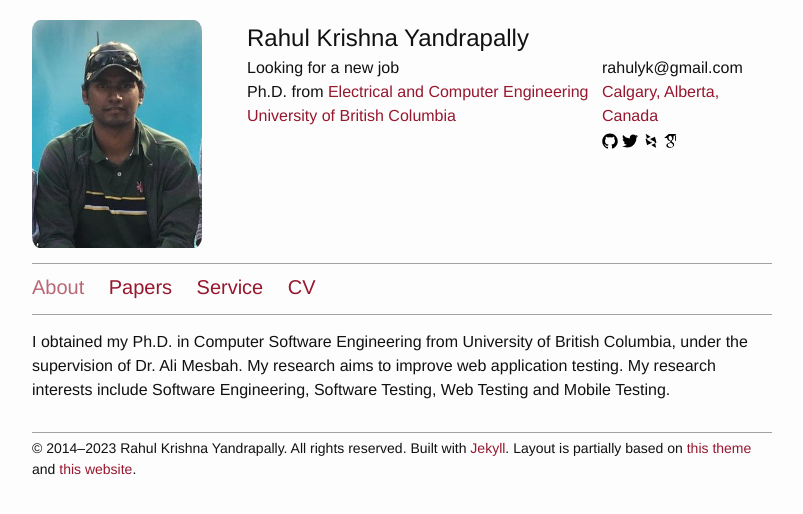
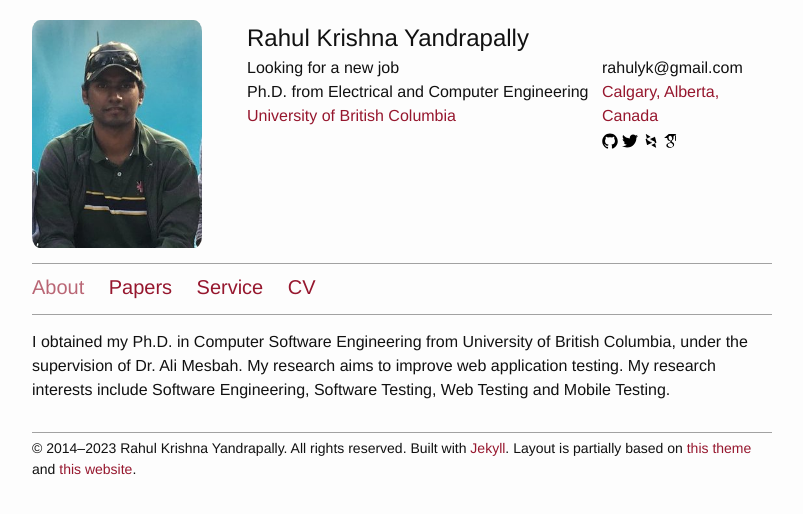
Before and after one commit to yrahulkr/yrahulkr.github.io, a Jekyll site: the page built from index.md, in a window 1280 px wide. Shown: the top 514 px of the page, without its empty margins (238-1041 px from the left). Built offline with Jekyll 4.4.1, drawn with Linux system fonts in a browser that asks for light colours; some of the changed lines change nothing that is shown.

Commit message:
job status change

```diff
--- a/_includes/header.html
+++ b/_includes/header.html
@@ -8,9 +8,11 @@
           <div class="header-col  header-col-2">
               <ul class="contact-list">
                 <li class="large-name">{{ site.title }}</li>
-                <li>Looking for a new job</li>
+                <li> Looking for a new job </li>
                 <!--<li><a href="{{ site.groupweb }}" target="_blank">{{ site.group }}</a></li> -->
-                <li> Ph.D. from <a href="{{ site.deptweb }}" target="_blank">{{ site.dept }}</a></li>
+                <li> Ph.D. from Electrical and Computer Engineering
+                 <!--  <a href="{{ site.deptweb }}" target="_blank">{{ site.dept }}</a> -->
+                </li>
                 <li><a href="{{ site.institutionweb }}" target="_blank">{{ site.institution }}</a></li>
               </ul>
           </div>
```
